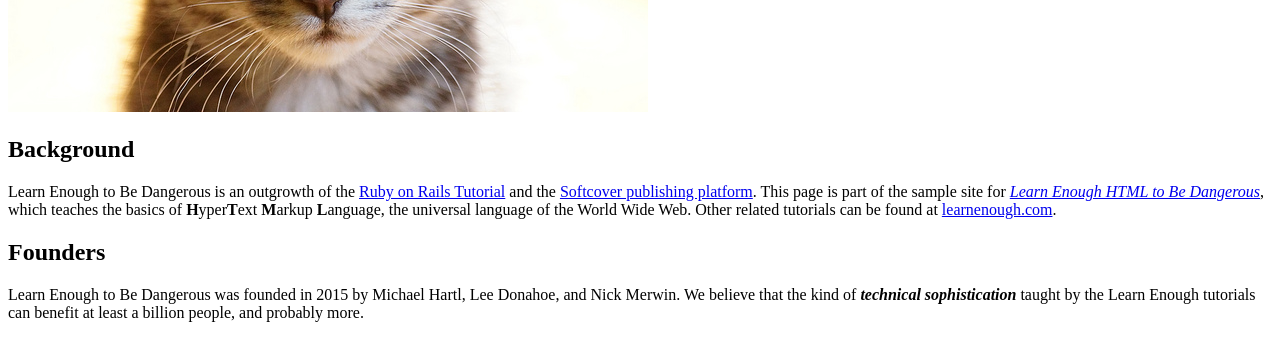
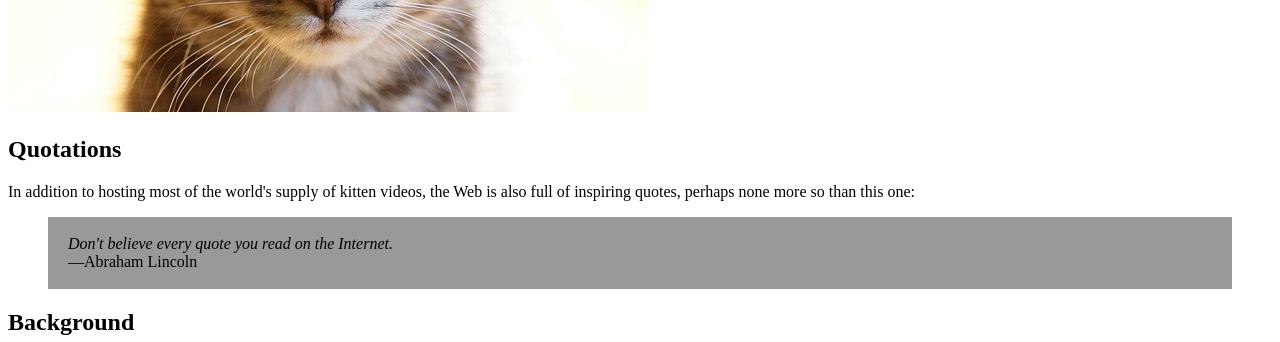
Before and after one commit to zzy879305037/sample_html, a plain HTML site: page index.html in a window 1280 px wide. Shown: the part 1040-1382 px from the top of the page. Drawn offline with Linux system fonts and the light colour scheme.

Commit message:
Add box styling

```diff
--- a/index.html
+++ b/index.html
@@ -27,6 +27,19 @@
 		</a>
 		<!-- 图片超链接 -->
 
+	<h2>Quotations</h2>
+		<p>
+	    In addition to hosting most of the world's supply of kitten videos, the Web is also full of inspiring quotes, perhaps none more so than this one:
+	    </p>
+
+	    <blockquote style="padding: 2px 20px; background: #999999;">
+	      <p>
+	        <em>Don't believe every quote you read on the Internet.</em>
+	        <br>
+	        —Abraham Lincoln
+	      </p>
+	    </blockquote>
+
 	<h2>Background</h2>
 		<p>Learn Enough to Be Dangerous is an outgrowth of the <a href="http://railstutorial.org/">Ruby on Rails Tutorial</a> and the <a href="http://www.softcover.io/">Softcover publishing platform</a>. This page is part of the sample site for <a href="http://learnenough.com/html-tutorial"><em>Learn Enough HTML to Be Dangerous</em></a>, which teaches the basics of <strong>H</strong>yper<strong>T</strong>ext <strong>M</strong>arkup <strong>L</strong>anguage, the universal language of the World Wide Web. Other related tutorials can be found at <a href="http://learnenough.com/">learnenough.com</a>.
 		</p>
```
Also changed, not shown: moby_dick.html (+3 -2 lines).
